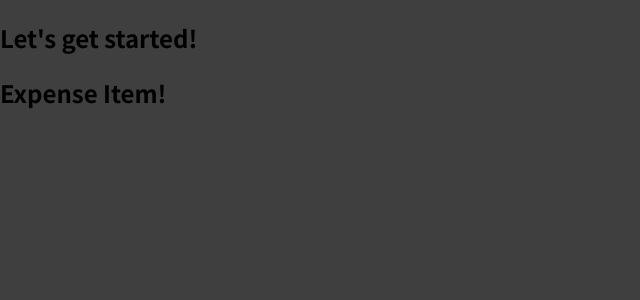
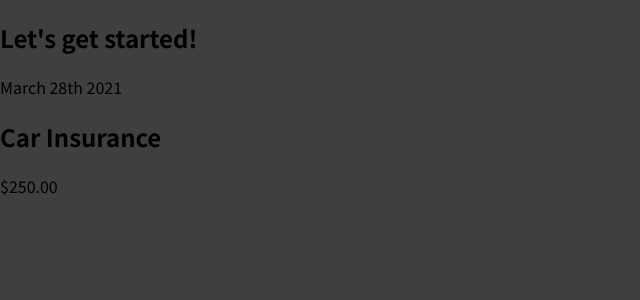
Before and after one commit to Bearpaw11/budgetApp, a JavaScript app: page / in a window 1280 px wide. Shown: the top 300 px of the page, without its empty margins (0-640 px from the left). Built offline with nearby package versions, Linux system fonts and the light colour scheme.

Commit message:
updated ExpenseItem component JSX

```diff
--- a/src/components/ExpeseItem.js
+++ b/src/components/ExpeseItem.js
@@ -1,5 +1,13 @@
-function ExpenseItem (){
-    return <h2>Expense Item!</h2>
+function ExpenseItem() {
+  return (
+    <div>
+      <div>March 28th 2021</div>
+      <div>
+        <h2>Car Insurance</h2>
+        <div>$250.00</div>
+      </div>
+    </div>
+  );
 }
 
 export default ExpenseItem;
```
